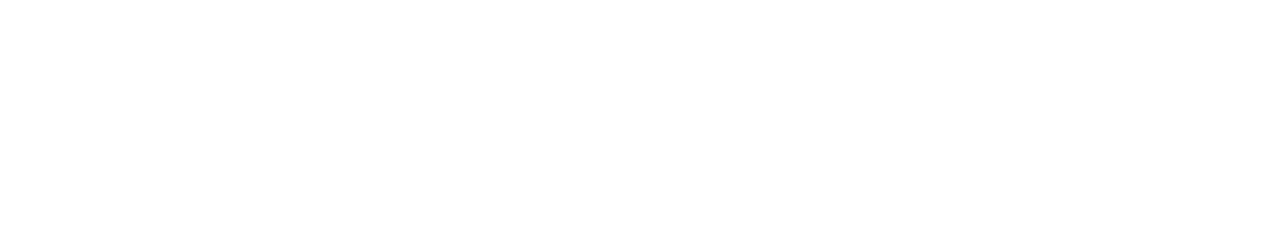
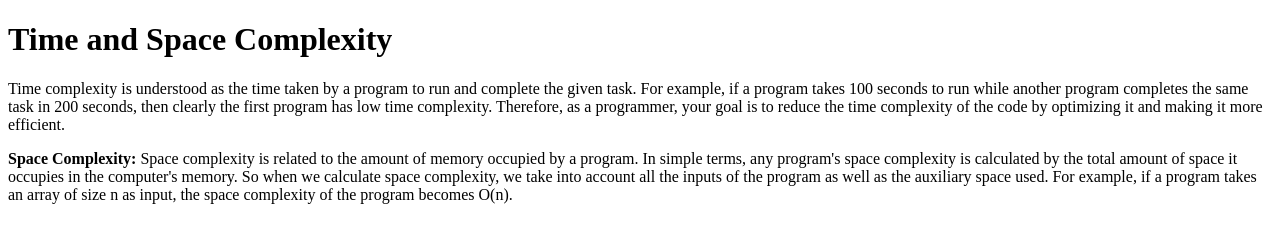
Before and after one commit to acciojob/time-and-space-complexity-meetgovindbajaj, a website: page main.html in a window 1280 px wide. Drawn offline with Linux system fonts and the light colour scheme.

Commit message:
created a submission

```diff
--- a/main.html
+++ b/main.html
@@ -8,6 +8,24 @@
 
 <body>
 	<!-- the entire body must be written by student -->
+	 <h1>Time and Space Complexity</h1>
+    <p>
+        Time complexity is understood as the time taken by a program to run and
+        complete the given task. For example, if a program takes 100 seconds to
+        run while another program completes the same task in 200 seconds, then
+        clearly the first program has low time complexity. Therefore, as a
+        programmer, your goal is to reduce the time complexity of the code by
+        optimizing it and making it more efficient.
+    </p>
+    <p>
+        <b>Space Complexity:</b> Space complexity is related to the amount of
+        memory occupied by a program. In simple terms, any program's space
+        complexity is calculated by the total amount of space it occupies in the
+        computer's memory. So when we calculate space complexity, we take into
+        account all the inputs of the program as well as the auxiliary space used.
+        For example, if a program takes an array of size n as input, the space
+        complexity of the program becomes O(n).
+    </p>
     <script type="text/javascript" src="./script.js">
 </script>
 
```
